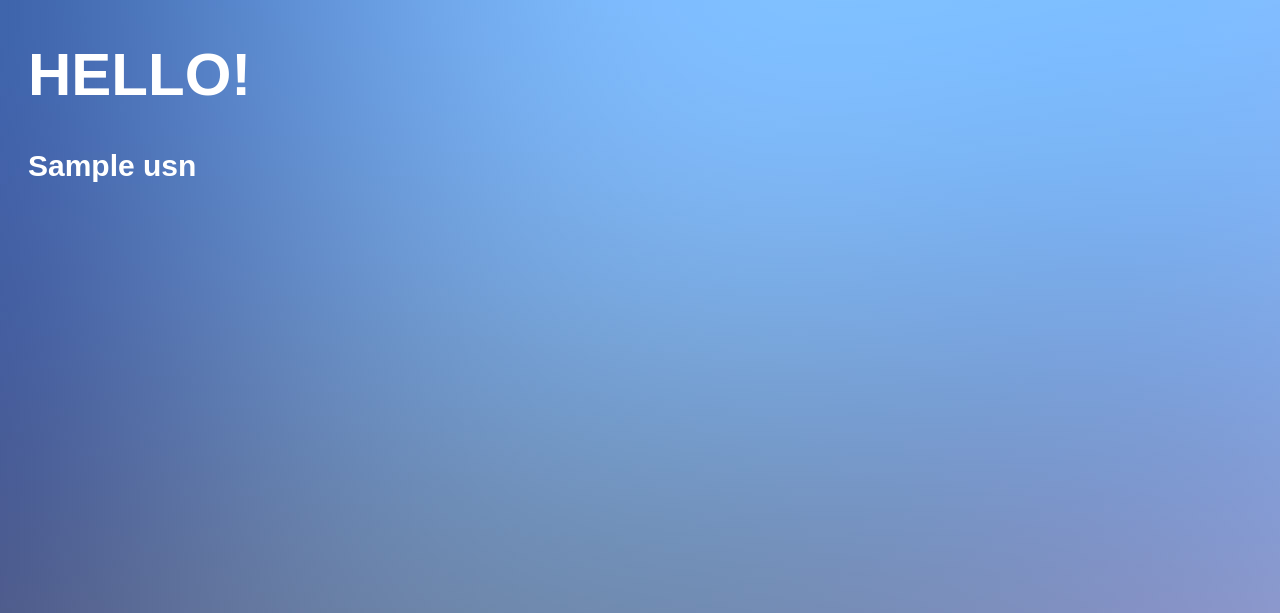
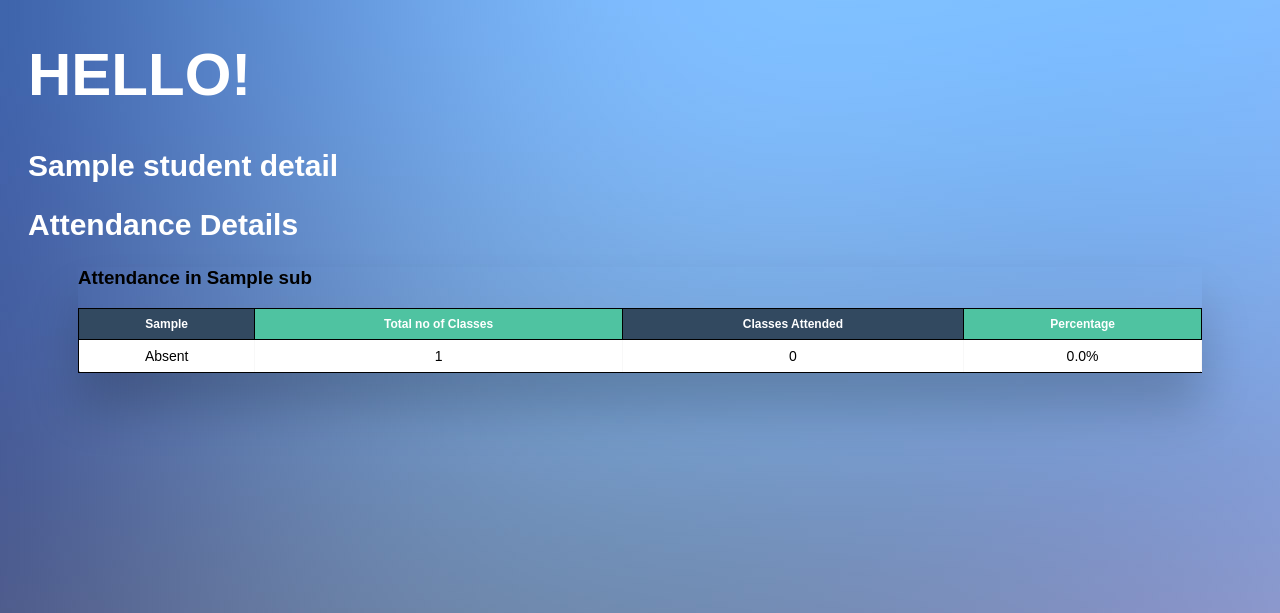
Before and after one commit to JaiIrkal/Smart-Attendance, a Flask app: template Flask Website/templates/student.html in a window 1280 px wide. Shown: the top 613 px of the page. Run offline with Flask 2, Linux system fonts and the light colour scheme; the template is opened without the code that fills it: most values are stand-ins (such as "Sample title", 1, 10 or a date in 2020); some libraries are stand-ins or nearby versions.

Commit message:
updated student.html

```diff
--- a/Flask Website/encodeFace.py
+++ b/Flask Website/encodeFace.py
@@ -6,10 +6,7 @@ from werkzeug.utils import secure_filename
 path = 'uploads'
 
 def faceEncodings(addr):
-
-    print(addr)
     pic = cv2.imread(f'{path}/{addr}')
-    print(pic)
     pic = cv2.cvtColor(pic, cv2.COLOR_BGR2RGB)
     encode = face_recognition.face_encodings(pic)[0]
     os.remove(f'./{path}/{addr}')
--- a/Flask Website/main.py
+++ b/Flask Website/main.py
@@ -1,19 +1,17 @@
 from flask import Flask, request, redirect, url_for
 from flask import render_template, session
 import pymongo
-import pandas as pd
 import os
 from flask_uploads import UploadSet, IMAGES, configure_uploads
-
 from flask_wtf import FlaskForm
-from flask_wtf.file import FileAllowed, FileRequired
 from werkzeug.utils import secure_filename
 from wtforms import StringField, SubmitField, SelectField, DateField, FileField, validators
 from wtforms_alchemy import PhoneNumberField
 from wtforms.validators import DataRequired
-import phonenumbers
 from encodeFace import faceEncodings
+from studentDatabase import addstudentToDatabase
 
+#app configs
 app = Flask(__name__, template_folder="templates")
 app.config['SECRET_KEY']="my ssecret key"
 app.config['UPLOADED_IMAGES_DEST'] = 'uploads/images'
@@ -22,39 +20,37 @@ images = UploadSet('images',IMAGES)
 configure_uploads(app, images)
 
 
-#create a form
+#create a form for adding a student
 class StudentForm(FlaskForm):
     name= StringField('Name of the Student', validators=[DataRequired()])
     USN = StringField('USN',validators=[DataRequired()])
     branch = SelectField('Branch', choices=[("CSE",'CSE'),('ISE','ISE')])
     semester = SelectField('Semester', choices=[(1),(2),(3),(4),(5),(6),(7),(8)])
     division = SelectField("Division", choices=[('A'),('B')])
-    DOB = DateField('Date of Birth')
     email = StringField("Email", validators=[ (DataRequired()), (validators.Email("Please enter your email address."))])
-    mobile = PhoneNumberField( "Phone Number",validators=[ DataRequired()], region = 'IND')
+    mobile = PhoneNumberField( "Phone Number",validators=[ DataRequired()], region = 'IN')
+
+#database connections
+
+mongodb_client = pymongo.MongoClient("mongodb+srv://jai:attendance@cluster0.iofnken.mongodb.net/test")
+
+#student database
+studentdb = mongodb_client["Student_Database"]
+
+#teacher database
+classdb = mongodb_client["Class_Database"]
 
 
-
-mongodb_client = pymongo.MongoClient("mongodb+srv://jai:attendance@cluster0.iofnken.mongodb.net/test")
-my_db = mongodb_client["Student_Database"]
-my_coll = my_db["CSE_5_A"]
-
-classDB = mongodb_client["Class_Database"]
-class5A = classDB["CSE_5_A"]
+#login collection
+logins = studentdb["Students"]
 
 
-teacher_dict = {
-
-    "Umakant Kulkarni":"CDSS",
-    "Rashmi_Athnikar":"SE",
-    "Anand_Vaidya":"DBMS",
-    "Yashoda_Sambrani":"MEPIP",
+teacher_dict = {"Umakant Kulkarni":"CDSS",    "Rashmi_Athnikar":"SE",    "Anand_Vaidya":"DBMS",    "Yashoda_Sambrani":"MEPIP",
     "Vadvi":"DC",
     "Govind":"AOOP",
 }
 
 global_password = "a"
-
 
 def isTeacherValid(name, subject):
     if name in teacher_dict.keys():
@@ -68,30 +64,27 @@ def home():
     return render_template("index.html")
 
 
-
-
 #This is for adding a student
 assets_dir = os.path.join(os.path.dirname(app.instance_path), 'assets')
 @app.route('/addstudent',methods = ['GET','POST'])
 def addstudent():
     name = None
-    form = StudentForm()
-
-    if form.validate_on_submit():
-        name=form.name.data
-        USN = form.USN.data
-        email = form.email.data
-        mobile = form.mobile.data
-        branch = form.branch.data
-        semester = form.semester.data
-        division = form.division.data
-
-
-        # f = request.files['file']
-        # f.save(os.path.join("./uploads/", secure_filename(f.filename)))
-        # encode= faceEncodings(f.filename)
-
-    return render_template("addStudent.html",form=form)
+    studentform = StudentForm()
+    if request.method == 'POST' and studentform.is_submitted():
+        name=request.form['name']
+        USN = studentform.USN.data
+        email = studentform.email.data
+        mobile = studentform.mobile.data
+        branch = studentform.branch.data
+        semester = studentform.semester.data
+        division = studentform.division.data
+        dob = request.form['dob']
+        f = request.files['file']
+        f.save(os.path.join("./uploads/", secure_filename(f.filename)))
+        encode= faceEncodings(f.filename)
+        addstudentToDatabase(USN,name,email,mobile,branch,semester,division,encode.tolist(),dob)
+        return 'Student Added'
+    return render_template("addStudent.html",form=studentform)
 
 # This route is for student login
 @app.route('/studentlogin', methods = ["GET", "POST"])
@@ -101,7 +94,6 @@ def student_login():
         passw = request.form['passw']
         session['loggedin'] = True
         session['id'] = usn
-        print(usn,passw)
         return redirect( url_for("student_page"))
     return render_template("student_login.html")
 
@@ -109,30 +101,44 @@ def student_login():
 @app.route('/teacherlogin', methods = ["GET", "POST"])
 def teacher_login():
     if request.method == "POST":
-        return render_template("teacher_login.html")
+        session['id'] = request.form['tid']
+        session['loggedin']= True
 
-@app.route('/teacher')
+    return render_template("teacher_login.html")
+
+@app.route('/teacher/<name>/<subject>')
 def teacher_page(name, subject):
-    valid = isTeacherValid(name, subject)
-    if valid:
-        conducted = class5A.find_one({})
-        classes = conducted.get("Course").get(f"{subject}").get("Classes_conducted")
-        print(classes)
-        attendData =[]
-        studDet = my_coll.find({})
-        return render_template("teacher.html", subject=subject , classes = classes, student = studDet, name = conducted.get("Course").get(f"{subject}").get("Course_Instructor"))
-    else:
-        return "Invalid User"
+    branch = 'CSE'
+    sem = 5
+    div = 'A'
+    students = studentdb[f"{branch}_{sem}_{div}"]
+    classDetails = classdb[f"{branch}_{sem}_{div}"]
+    classObject = classDetails.find_one({})
+    classdates = classObject.get(f"{subject}").get("Classes_conducted")
+    studDet = students.find({})
+    return render_template("teacher.html", name = name ,subject=subject , classes = classdates, student = studDet, )
 
 
 @app.route('/student', methods = ["GET"])
 def student_page():
     if(request.method=="GET"):
-        usn = session['id']
-
-
-
-        return render_template("student.html", usn =usn)
+        usn = "2SD20CS017"
+        classname="CSE_5_A"
+        classDetails = classdb[classname]
+        classObject = classDetails.find_one({})
+        print(classObject)
+        classOfStudent = studentdb[classname]
+        studentDetails = classOfStudent.find_one({"USN": usn})
+        subjects = classObject.get("Course_Names")
+        subdetails = []
+        for sub in subjects:
+            subdict = {
+                "Name": sub,
+                "Classes_Conducted": classObject.get(sub).get("Classes_conducted"),
+                "Classes_attended": studentDetails.get(f"{sub}_attendance")
+            }
+            subdetails.append(subdict)
+        return render_template("student.html",studentDetails=studentDetails,subjects = subdetails )
 
 if __name__ == '__main__':
    app.run(debug=True)
--- a/Flask Website/static/css/student.css
+++ b/Flask Website/static/css/student.css
@@ -17,3 +17,117 @@
     margin-left: 20px;
     color: white;
 }
+
+table, th, td {
+  border: 1px solid black;
+}
+
+
+.table-wrapper{
+    margin: 10px 70px 70px;
+    box-shadow: 0px 35px 50px rgba( 0, 0, 0, 0.2 );
+}
+
+.fl-table {
+    border-radius: 5px;
+    font-size: 12px;
+    font-weight: normal;
+    border: 1px;
+    border-collapse: collapse;
+    width: 100%;
+    max-width: 100%;
+    white-space: nowrap;
+    background-color: white;
+    overflow: auto;
+}
+
+.fl-table td, .fl-table th {
+    text-align: center;
+    padding: 8px;
+}
+
+.fl-table td {
+    border-right: 1px solid #f8f8f8;
+    font-size: 14px;
+}
+
+.fl-table thead th {
+    color: #ffffff;
+    background: #4FC3A1;
+}
+
+
+.fl-table thead th:nth-child(odd) {
+    color: #ffffff;
+    background: #324960;
+}
+
+.fl-table tr:nth-child(even) {
+    background: #F8F8F8;
+}
+
+/* Responsive */
+
+@media (max-width: 767px) {
+    .fl-table {
+        display: block;
+        width: 100%;
+    }
+    .table-wrapper:before{
+        content: "Scroll horizontally >";
+        display: block;
+        text-align: right;
+        font-size: 11px;
+        color: white;
+        padding: 0 0 10px;
+    }
+    .fl-table thead, .fl-table tbody, .fl-table thead th {
+        display: block;
+    }
+    .fl-table thead th:last-child{
+        border-bottom: none;
+    }
+    .fl-table thead {
+        float: left;
+    }
+    .fl-table tbody {
+        width: auto;
+        position: relative;
+        overflow-x: auto;
+    }
+    .fl-table td, .fl-table th {
+        padding: 20px .625em .625em .625em;
+        height: 60px;
+        vertical-align: middle;
+        box-sizing: border-box;
+        overflow-x: hidden;
+        overflow-y: auto;
+        width: 120px;
+        font-size: 14px;
+        text-overflow: ellipsis;
+    }
+    .fl-table thead th {
+        text-align: left;
+        border-bottom: 1px solid #f7f7f9;
+    }
+    .fl-table tbody tr {
+        display: table-cell;
+    }
+    .fl-table tbody tr:nth-child(odd) {
+        background: none;
+    }
+    .fl-table tr:nth-child(even) {
+        background: transparent;
+    }
+    .fl-table tr td:nth-child(odd) {
+        background: #F8F8F8;
+        border-right: 1px solid #E6E4E4;
+    }
+    .fl-table tr td:nth-child(even) {
+        border-right: 1px solid #E6E4E4;
+    }
+    .fl-table tbody td {
+        display: block;
+        text-align: center;
+    }
+}
--- a/Flask Website/static/css/teacher.css
+++ b/Flask Website/static/css/teacher.css
@@ -84,6 +84,7 @@ h2{
     max-width: 100%;
     white-space: nowrap;
     background-color: white;
+    overflow : auto;
 }
 
 .fl-table td, .fl-table th {
@@ -100,7 +101,9 @@ h2{
     color: #ffffff;
     background: #4FC3A1;
 }
-
+.fl-table thead{
+overflow:scroll;
+}
 
 .fl-table thead th:nth-child(odd) {
     color: #ffffff;
--- a/Flask Website/templates/student.html
+++ b/Flask Website/templates/student.html
@@ -1,4 +1,17 @@
 <!DOCTYPE html>
+
+{% set counter = {
+    'counter1': 0,
+    'counter2': 0,
+    } %}
+
+{% macro increment(dct, key, inc=1)%}
+    {% if dct.update({key: dct[key] + inc}) %} {% endif %}
+{% endmacro %}
+
+{% macro reset(dct, key)%}
+    {% if dct.update({key: 0})%}{% endif %}
+{% endmacro%}
 <html lang="en">
 <head>
     <meta charset="UTF-8">
@@ -9,6 +22,44 @@
 </head>
 <body>
     <h1>HELLO!</h1>
-    <h2>{{ usn }}</h2>
+    <h2>{{ studentDetails.Name }}</h2>
+
+<div class="main-container">
+    <h2> Attendance Details</h2>
+    {% for sub in subjects %}
+    {{ reset(counter, 'counter1')}}
+    <div class="table-wrapper">
+        <h3> Attendance in {{ sub.get("Name") }}</h3>
+        <table class = "fl-table">
+            <thead>
+            {% for date in sub.get("Classes_Conducted") %}
+            {{ increment(counter, 'counter1') }}
+            <th> {{ date }} </th>
+            {% endfor %}
+            <th> Total no of Classes</th>
+            <th> Classes Attended</th>
+            <th> Percentage</th>
+            </thead>
+            <tbody>
+            {{ reset(counter, 'counter2')}}
+            {% for date in sub.get("Classes_attended") %}
+            {% if date == 1 %}
+            {{ increment(counter, 'counter2') }}
+            <td id ="present"> Present </td>
+            {% else %}
+            <td id = "absent"> Absent </td>
+            {% endif %}
+            {% endfor %}
+            {% set percent = counter.counter2/counter.counter1 * 100 %}
+            <td> {{ counter.counter1 }}</td>
+            <td> {{ counter.counter2 }}</td>
+            <td>{{ percent|round(2,'common') }}%</td>
+            </tbody>
+        </table>
+    </div>
+
+    {% endfor %}
+
+</div>
 </body>
 </html>
--- a/Flask Website/templates/student_login.html
+++ b/Flask Website/templates/student_login.html
@@ -21,7 +21,7 @@
           <input type="text" placeholder="Enter Username" name="usn"  value = " {{ request.form.usn }}" required>
 
           <label for="psw"><b>Password</b></label>
-          <input type="password" placeholder="Enter Password" name="passw"  value = "{{ request.form.passw }}" required>
+          <input type="date" placeholder="Enter Password" name="passw"  value = "{{ request.form.passw }}" required>
 
           <button style="margin-top:25px ;" type="submit">Login</button>
 
--- a/Flask Website/templates/teacher_login.html
+++ b/Flask Website/templates/teacher_login.html
@@ -17,7 +17,7 @@
         <div class="container">
 
           <label for="uname"><b>Username</b></label>
-          <input type="text" placeholder="Enter Username" name="uname" required>
+          <input type="text" placeholder="Enter Username" name="tid" required>
 
           <label for="psw"><b>Password</b></label>
           <input type="password" placeholder="Enter Password" name="psw" required>
```
Also changed, not shown: Flask Website/classDatabase.py (added, +22 -0 lines), Flask Website/studentDatabase.py (added, +25 -0 lines), Flask Website/templates/addStudent.html (+8 -9 lines), Flask Website/templates/addTeacher.html (added, +10 -0 lines), Flask Website/templates/teacher.html (+6 -5 lines), Pyhton-files/Smart_Attendance/addTeacher.py (added, +23 -0 lines), Pyhton-files/Smart_Attendance/classDetails.py (+14 -13 lines), Pyhton-files/Smart_Attendance/markAttendance.py (+7 -5 lines), Flask Website/teacherDatabase.py (added).
